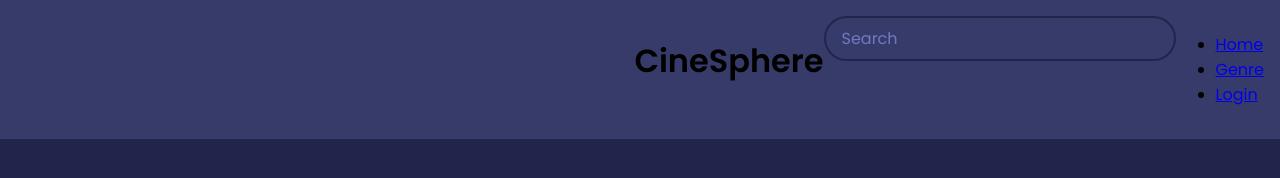
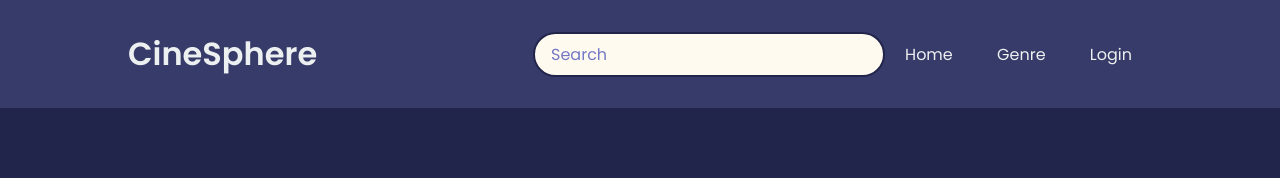
Before and after one commit to will-wagura/CineSphere, a plain HTML site: page index.html in a window 1280 px wide. Drawn offline with Linux system fonts and the light colour scheme; no server answers.

Commit message:
Styles the nav bar

```diff
--- a/styles.css
+++ b/styles.css
@@ -1,24 +1,50 @@
 @import url("https://fonts.googleapis.com/css2?family=Poppins:wght@200;400;600&display=swap");
 
 * {
+    margin: 0;
+    padding: 0;
     box-sizing: border-box;
 }
 
 body {
     background-color: #22254b;
     font-family: "Poppins", sans-serif;
-    margin: 0;
 }
 
 header {
-    background-color: #373b69;
     display: flex;
     justify-content: flex-end;
-    padding: 1rem;
-}
+    padding: 30px 10%;
+    align-items: center;
+    color: #edf0f1;
+    background-color: #373b69;
+  }
+
+  h1 {
+    margin-right: auto;
+  }
+
+  .nav_links {
+    list-style-type: none;
+  }
+
+  .nav_links li {
+    display: inline-block;
+    padding: 0px 20px;
+  }
+
+  .nav_links li a {
+    transition: all 0.3s ease 0s;
+    text-decoration: none;
+    color: #edf0f1;
+  }
+
+  .nav_links li a:hover {
+    color: #0088a9;
+  }
 
 .search {
-    background-color: transparent;
+    background-color: floralwhite;
     border: 2px solid #22254b;
     border-radius: 50px;
     color: #fff;
@@ -39,6 +65,7 @@ header {
 main {
     display: flex;
     flex-wrap: wrap;
+    justify-content: center;
 }
 
 .movie {
```
